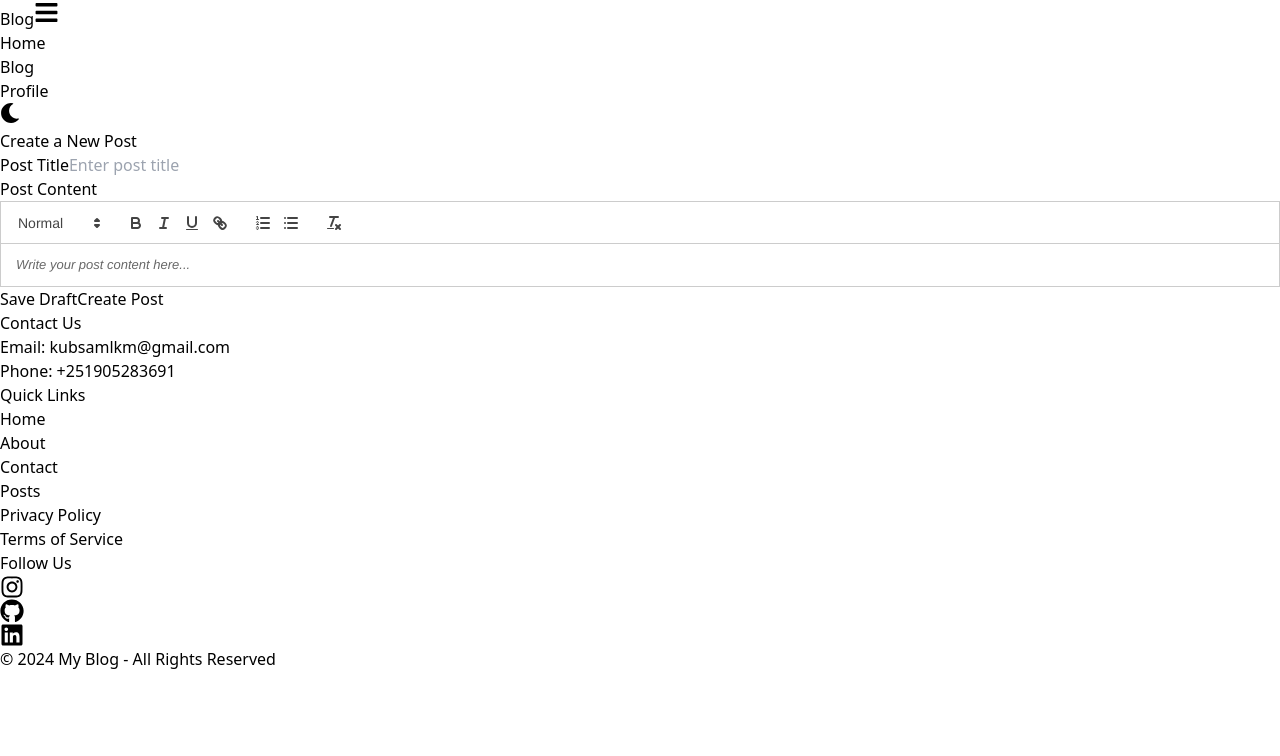
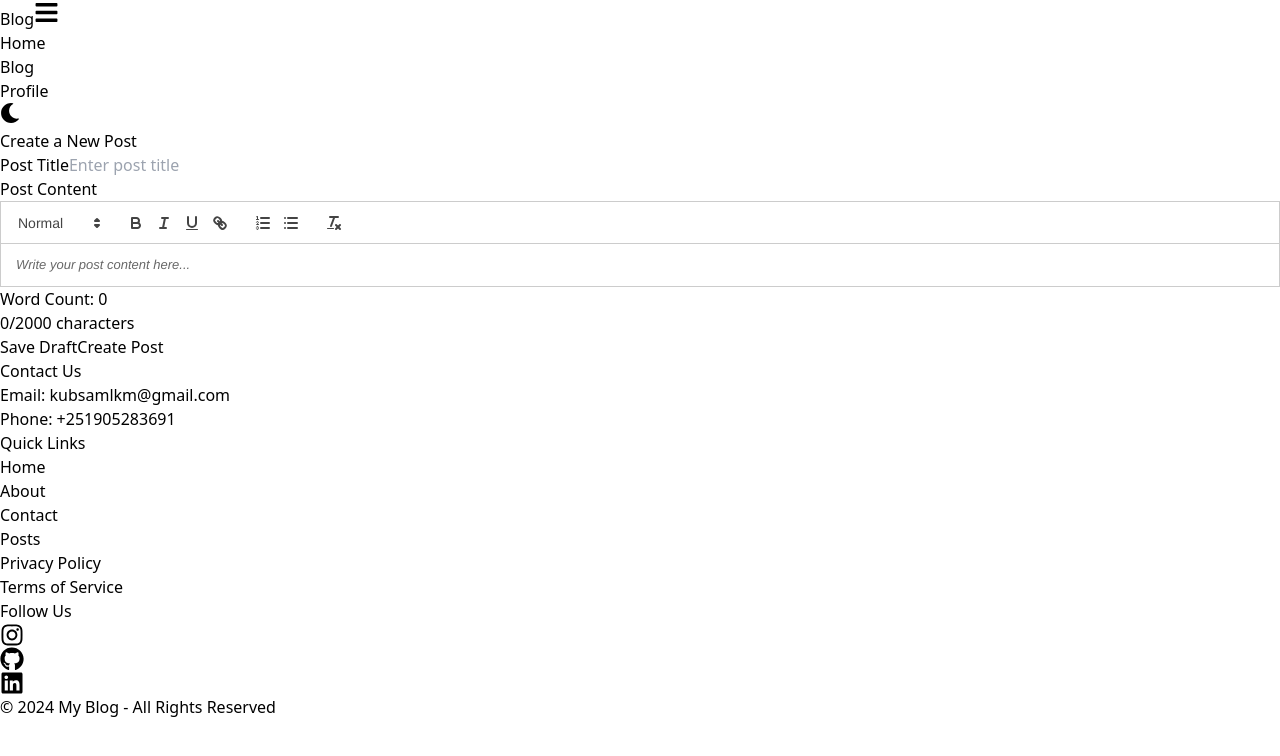
Before and after one commit to kubsamelkamu/Blog, a React (Vite) app: page /create-post in a window 1280 px wide. Shown: the top 756 px of the page. Built offline with nearby package versions, Linux system fonts and the light colour scheme; no server answers; sample sign-in values are in the browser's storage.

Commit message:
add dynamic word & character  count functionality

```diff
--- a/src/pages/CreatePost.jsx
+++ b/src/pages/CreatePost.jsx
@@ -11,6 +11,10 @@ function CreatePost() {
   const [title, setTitle] = useState('');
   const [content, setContent] = useState('');
   const [loading, setLoading] = useState(false);
+  const [wordCount, setWordCount] = useState(0);
+  const [charCount, setCharCount] = useState(0);
+
+  const contentCharLimit = 2000;
 
   useEffect(() => {
     const unsubscribe = auth.onAuthStateChanged((currentUser) => {
@@ -21,7 +25,6 @@ function CreatePost() {
   }, []);
 
   useEffect(() => {
-
     const draftTitle = localStorage.getItem('draftTitle');
     const draftContent = localStorage.getItem('draftContent');
     if (draftTitle) setTitle(draftTitle);
@@ -32,6 +35,16 @@ function CreatePost() {
     localStorage.setItem('draftTitle', title);
     localStorage.setItem('draftContent', content);
     toast.info('Draft saved successfully!');
+  };
+
+
+  const handleContentChange = (value) => {
+    setContent(value);
+    const text = value.replace(/<\/?[^>]+(>|$)/g, '').trim();
+    const words = text.split(/\s+/).filter(word => word.length > 0);
+
+    setWordCount(words.length);
+    setCharCount(text.length);
   };
 
   const handleSubmit = async (e) => {
@@ -45,11 +58,18 @@ function CreatePost() {
     }
 
     if (title.trim().length < 5) {
-      toast.success('Title must be at least 5 characters long.');
+      toast.error('Title must be at least 5 characters long.');
+      setLoading(false);
       return;
     }
     if (content.trim().length < 20) {
       toast.error('Content must be at least 20 characters long.');
+      setLoading(false);
+      return;
+    }
+    if (charCount > contentCharLimit) {
+      toast.error(`Content must be less than ${contentCharLimit} characters.`);
+      setLoading(false);
       return;
     }
 
@@ -97,10 +117,14 @@ function CreatePost() {
           <ReactQuill
             theme="snow"
             value={content}
-            onChange={setContent}
+            onChange={handleContentChange}
             className="bg-white"
             placeholder="Write your post content here..."
           />
+          <div className="flex justify-between text-gray-500 text-sm mt-2">
+            <p>Word Count: {wordCount}</p>
+            <p>{charCount}/{contentCharLimit} characters</p>
+          </div>
         </div>
         <button
           type="button"
```
